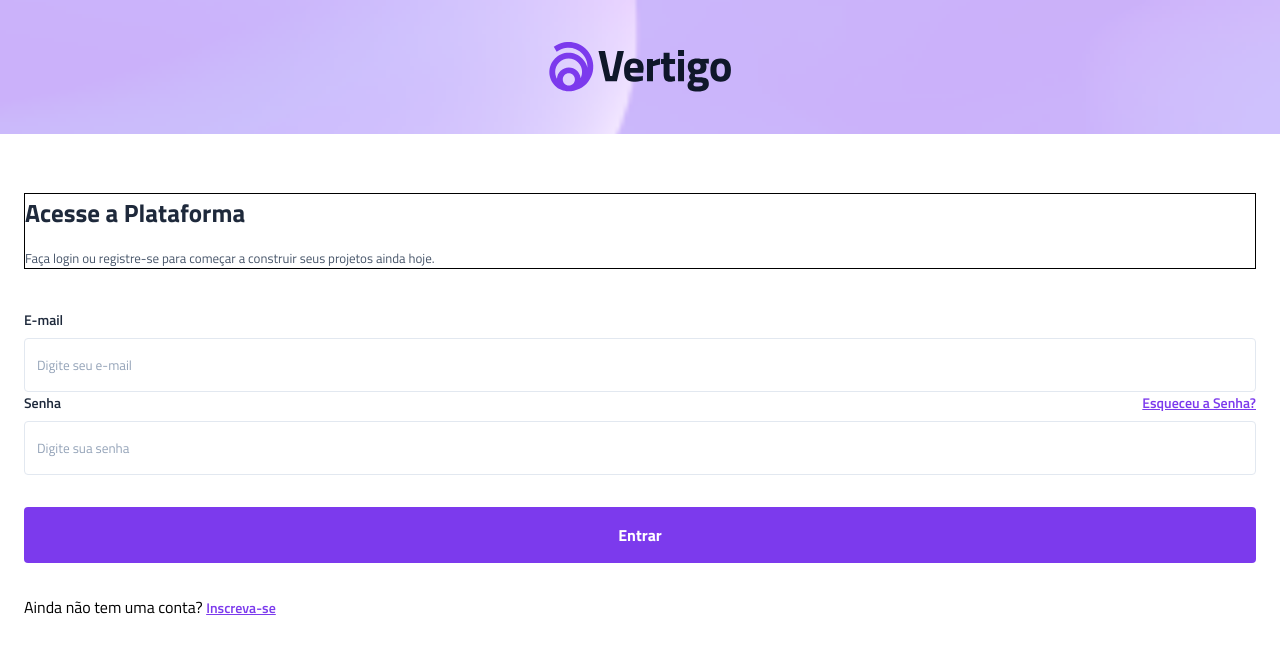
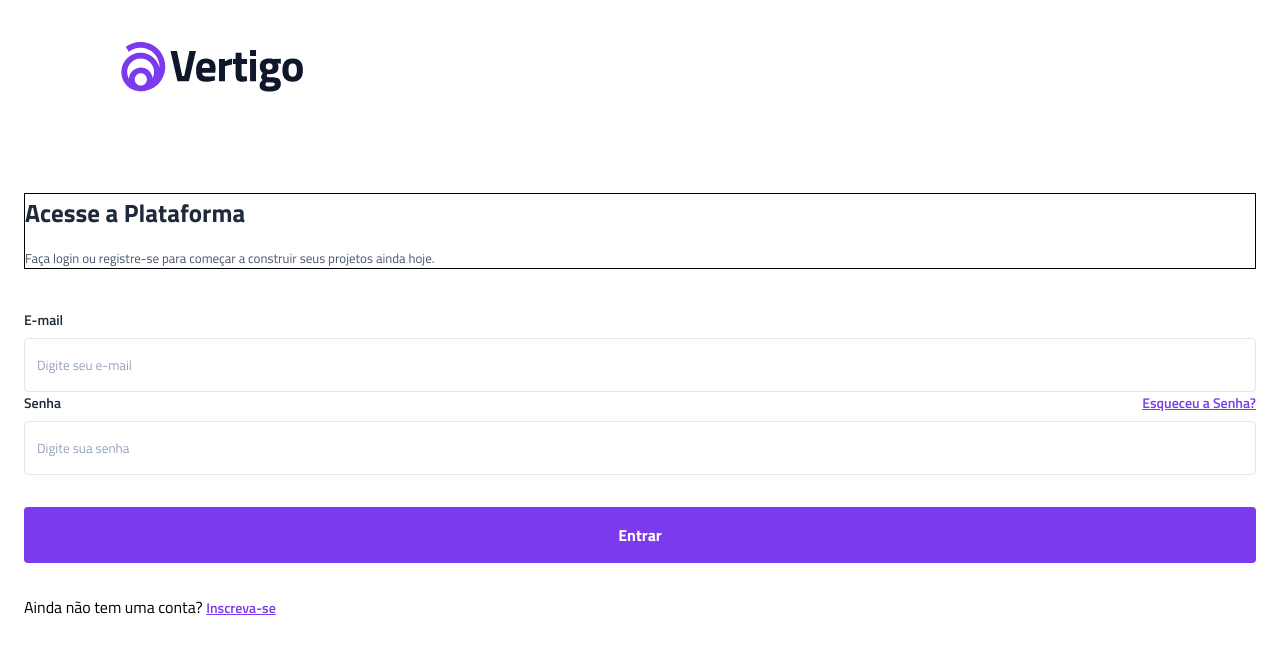
Before and after one commit to Jamalzin98/projeto-vertigo, a plain HTML site: page index.html in a window 1280 px wide. Drawn offline with Linux system fonts and the light colour scheme; a web font is replaced by a local one.

Commit message:
Primeiros ajustes do Desktop

```diff
--- a/index.html
+++ b/index.html
@@ -14,6 +14,7 @@
 </head>
 
 <body>
+    <div class="conteudo">
     <header>
         <img src="./imagens/logo.svg" alt="Logo">
     </header>
@@ -45,6 +46,7 @@
             </form>
         </section>
     </main>
+</div>
 </body>
 
 </html>
--- a/style.css
+++ b/style.css
@@ -117,4 +117,15 @@ main{
     font-weight: 700;
     font-size: 1rem;
 }
+
+@media(min-width:1000px){
+    header {
+        background: none;
+        justify-content: flex-start;
+        padding-inline: 7rem;
+    }
+}
+header  {
+    width: 10rem;
+}
 /* nome da cor,rgb,rgba,bex,hsl,hwb */
```
Also changed, not shown: imagens/img Bg-Desktop (2).png (added).
